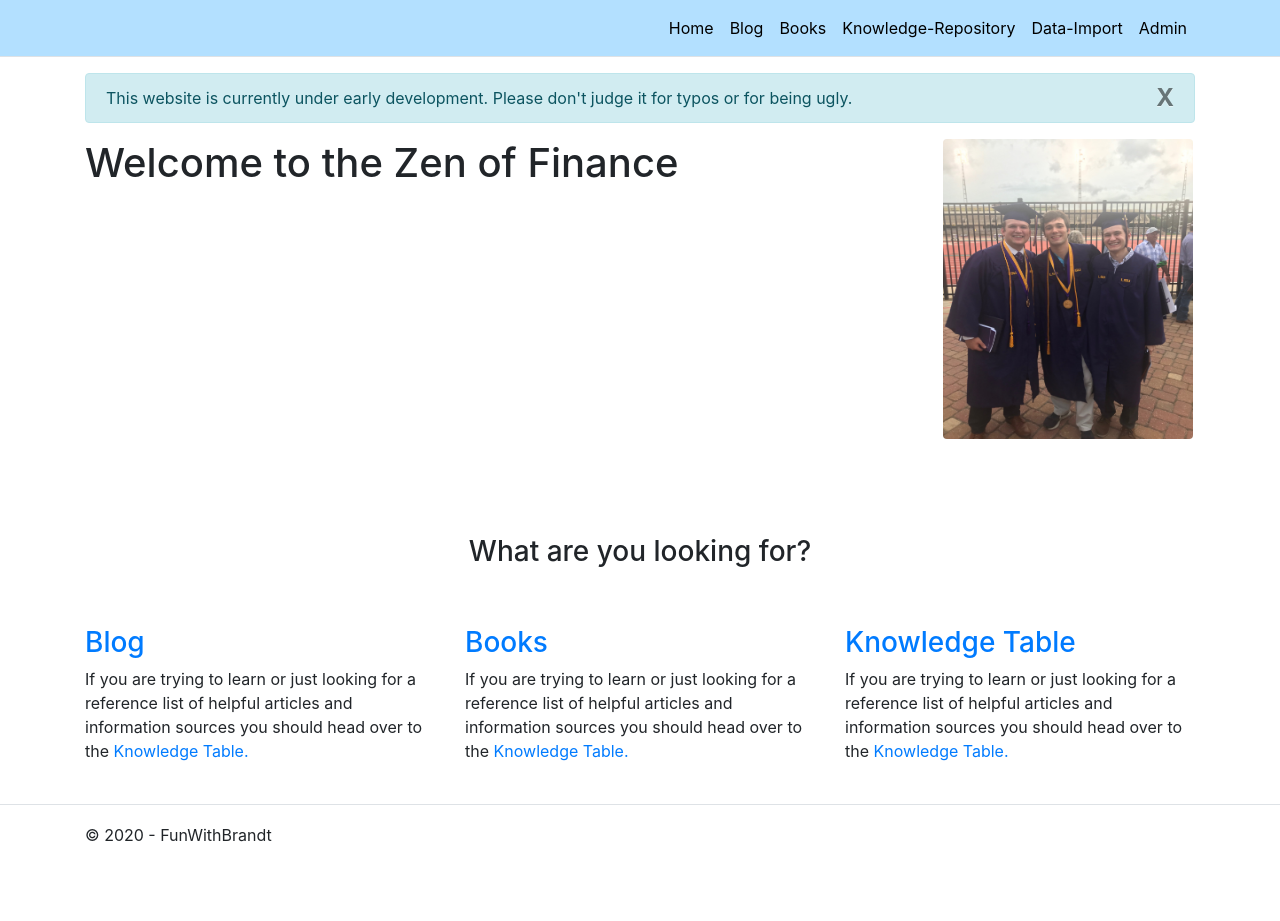
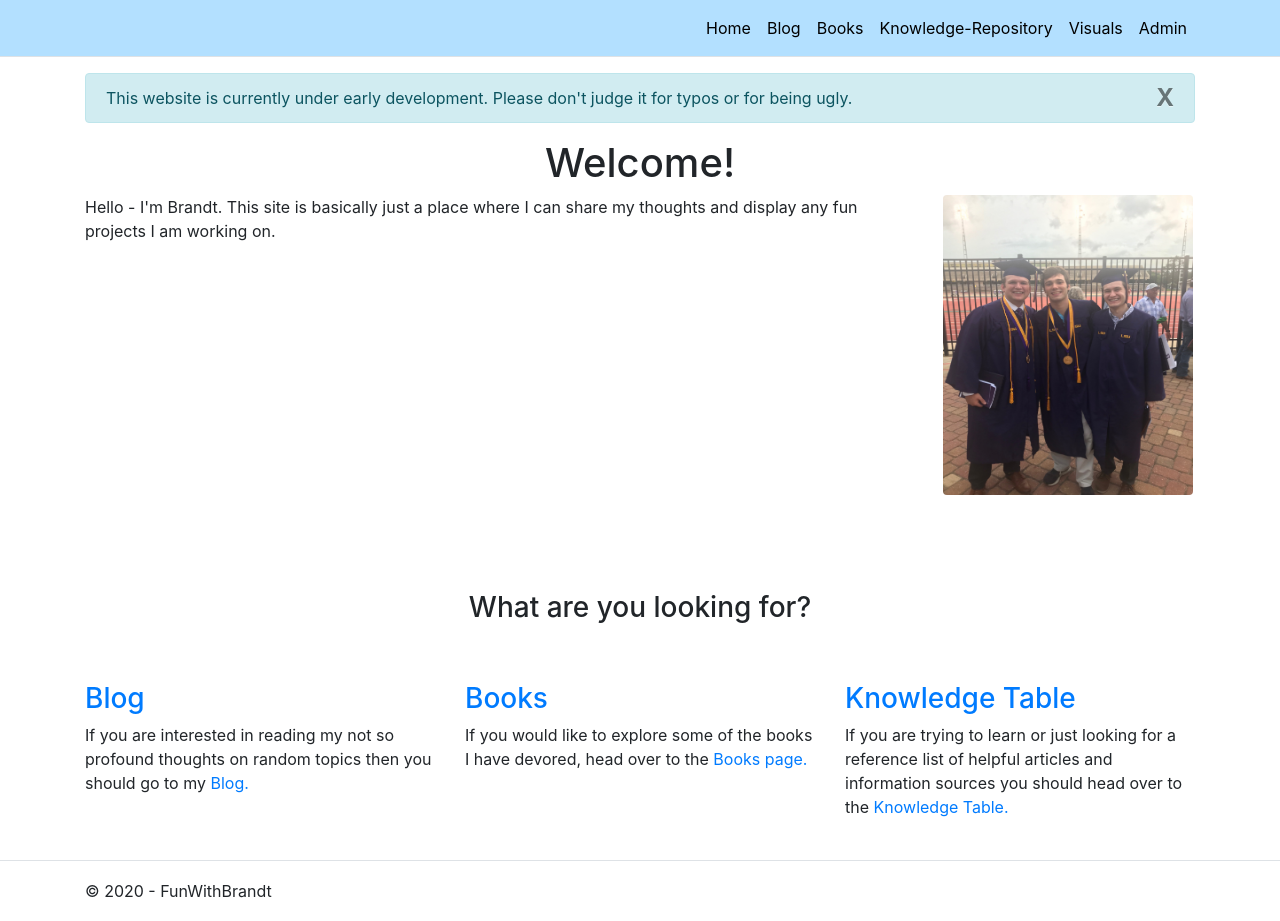
Before and after one commit to Brandt-moreThan4/MySite, a Django app: page / in a window 1280 px wide. Before the commit the page ends 842 px from the top, so only its background shows below. Run offline with Django 3.2, Linux system fonts and the light colour scheme; parts of the project's set-up code (start-up, migrations or seed data) failed here and were passed over; some libraries are stand-ins or nearby versions.

Commit message:
Added data visualizations

```diff
--- a/MySite/blog/admin.py
+++ b/MySite/blog/admin.py
@@ -26,7 +26,7 @@ class PostAdmin(admin.ModelAdmin):
     list_filter = ('created',)
     search_fields = ('book_title', 'post_body', 'author')
     prepopulated_fields = {'slug': ('book_title',)}
-    date_hierarchy = 'created'
+    date_hierarchy = 'updated'
     ordering = ('updated', 'created')
 
 
@@ -36,5 +36,5 @@ class PostAdmin(admin.ModelAdmin):
     list_filter = ('created',)
     search_fields = ('tags', 'description', 'author')
     prepopulated_fields = {'slug': ('author',)}
-    date_hierarchy = 'created'
+    date_hierarchy = 'updated'
     ordering = ('updated', 'created')
--- a/MySite/blog/models.py
+++ b/MySite/blog/models.py
@@ -49,6 +49,7 @@ class Book(PostBase):
     author = models.CharField(max_length=300)
     cover_description = models.TextField()
     image_name = models.TextField()
+    blog_display = models.BooleanField(default=False)
 
     # class Meta:
     #     """Sort posts by created date"""
@@ -68,6 +69,7 @@ class Book(PostBase):
                              self.created.month,
                              self.created.day,
                              self.slug])
+
 
 class Comment(models.Model):
     """Comments on posts"""
--- a/MySite/blog/templates/blog/base.html
+++ b/MySite/blog/templates/blog/base.html
@@ -39,9 +39,12 @@
                         <li class="nav-item"
                             ><a class="nav-link" href="/knowledge-repo/">Knowledge-Repository</a>
                         </li>
-                         <li class="nav-item"
+                        <li class="nav-item">
+                            <a class="nav-link" href="/visuals/">Visuals</a>
+                        </li>
+                         <!-- <li class="nav-item"
                             ><a class="nav-link" href="/data/">Data-Import</a>
-                        </li>
+                        </li> -->
                         <li class="nav-item"
                             ><a class="nav-link" href="/admin/">Admin</a>
                         </li>
--- a/MySite/blog/templates/blog/index.html
+++ b/MySite/blog/templates/blog/index.html
@@ -23,10 +23,13 @@
         This website is currently under early development. Please don't judge it for typos or for being ugly.
     </div>
 
+    <h1 class="text-center">Welcome!</h1>
 
     <div class="row">
         <div class="col-md-9">
-            <h1>Welcome to the Zen of Finance</h1>
+            <p>Hello - I'm Brandt. This site is basically just a place where I can share my thoughts and
+                display any fun projects I am working on.
+            </p>
         </div>
         <div class="col-md-3 d-flex justify-content-center">
             <img class="rounded img-fluid img-container" src="{% static 'blog/Images/lsuGraduation.jpg' %}"/>
@@ -43,14 +46,14 @@
     <div class="row">
         <div id="explore-col" class="col-lg-4">
             <a href="{% url  'blog:post_list' %}"><h3>Blog</h6></a>
-                <p>If you are trying to learn or just looking for a reference list of helpful articles and information
-                    sources you should head over to the <a href="{% url 'blog:post_list' %}">Knowledge Table.</a>
+                <p>If you are interested in reading my not so profound thoughts on random topics
+                    then you should go to my <a href="{% url 'blog:post_list' %}">Blog.</a>
                 </p>
         </div>
         <div id="explore-col" class="col-lg-4">
             <a href="{% url  'blog:book_list' %}"><h3>Books</h6></a>
-                <p>If you are trying to learn or just looking for a reference list of helpful articles and information
-                    sources you should head over to the <a href="{% url 'blog:book_list' %}">Knowledge Table.</a>
+                <p>If you would like to explore some of the books I have devored, head over to
+                    the <a href="{% url 'blog:book_list' %}">Books page.</a>
                 </p>
         </div>
         <div id="explore-col" class="col-lg-4">
--- a/MySite/blog/urls.py
+++ b/MySite/blog/urls.py
@@ -12,6 +12,6 @@ urlpatterns = [
     path('books/', views.book_list, name='book_list'),
     path('books/<int:year>/<int:month>/<int:day>/<slug:post>/', views.book_detail, name='book_detail'),
     path('knowledge-repo/', views.knowledge_repo,  name='knowledge_repo'),
-    path('data/', views.data_play,  name='data_import')
-
+    path('data/', views.data_play,  name='data_import'),
+    path('visuals/', views.visuals,  name='visuals'),
     ]
--- a/MySite/blog/views.py
+++ b/MySite/blog/views.py
@@ -13,8 +13,11 @@ from .data import data_import, data_export
 print('http://127.0.0.1:8000/admin')
 print('http://127.0.0.1:8000/knowledge-repo')
 print('http://127.0.0.1:8000/data')
+print('http://127.0.0.1:8000')
 print('http://127.0.0.1:8000/blog')
 print('http://127.0.0.1:8000/books')
+print('http://127.0.0.1:8000/visuals')
+
 
 
 def home(request):
@@ -214,3 +217,10 @@ def post_share(request, post_id):
         form = EmailPostForm()
 
     return render(request, 'blog/post/share.html', {'post': post, 'form': form, 'sent': sent})
+
+
+
+def visuals(request):
+        """The home page for visualizations"""
+
+        return render(request, 'blog/Visuals/Visuals.html')
```
Also changed, not shown: MySite/blog/templates/blog/Visuals/Visuals.html (added, +9 -0 lines), MySite/blog/migrations/0003_book_blog_display.py (added), MySite/blog/templates/blog/book/list.html (line endings or trailing spaces), MySite/db copy.sqlite3 (added), MySite/db.sqlite3.
